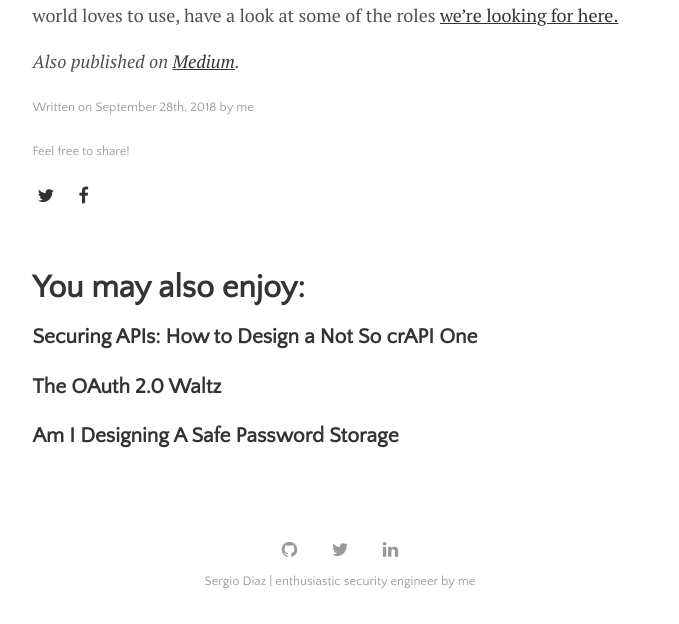
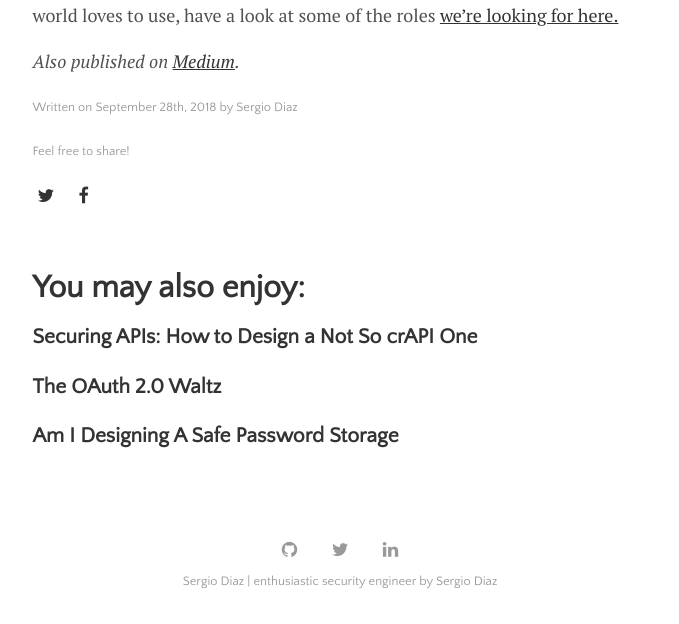
Before and after one commit to shekodn/shekodn.github.io, a Jekyll site: the page built from _posts/2018-09-28-what-it-was-like-to-join-n26.md, in a window 1280 px wide and 900 px high, scrolled down 5290 px. Shown: the part 273-897 px from the top of the window, without its empty margins (300-979 px from the left). Built offline with Jekyll 4.4.1, drawn with Linux system fonts in a browser that asks for light colours.

Commit message:
Update author name

```diff
--- a/_config.yml
+++ b/_config.yml
@@ -22,7 +22,7 @@ plugins:             [jekyll-paginate, jekyll-sitemap, jekyll-feed, jekyll-seo-t
 # Customise atom feed settings (this is where Jekyll-Feed gets configuration information)
 title:		           'Sergio Diaz'
 description:	       'enthusiastic security engineer'
-author:              'me'
+author:              'Sergio Diaz'
 
 # RSS 2.0 can be used instead of Atom by uncommenting following two lines
 #feed:
```
